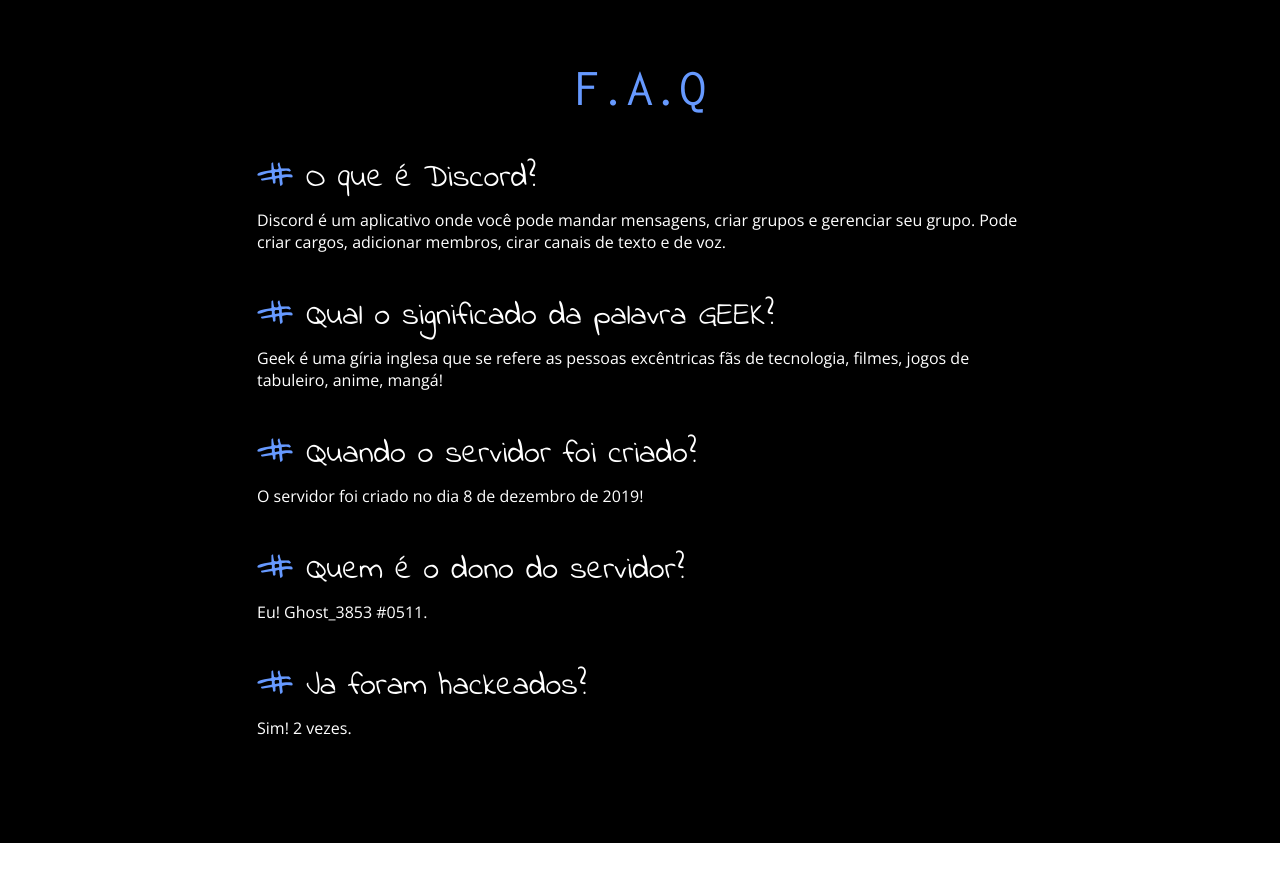
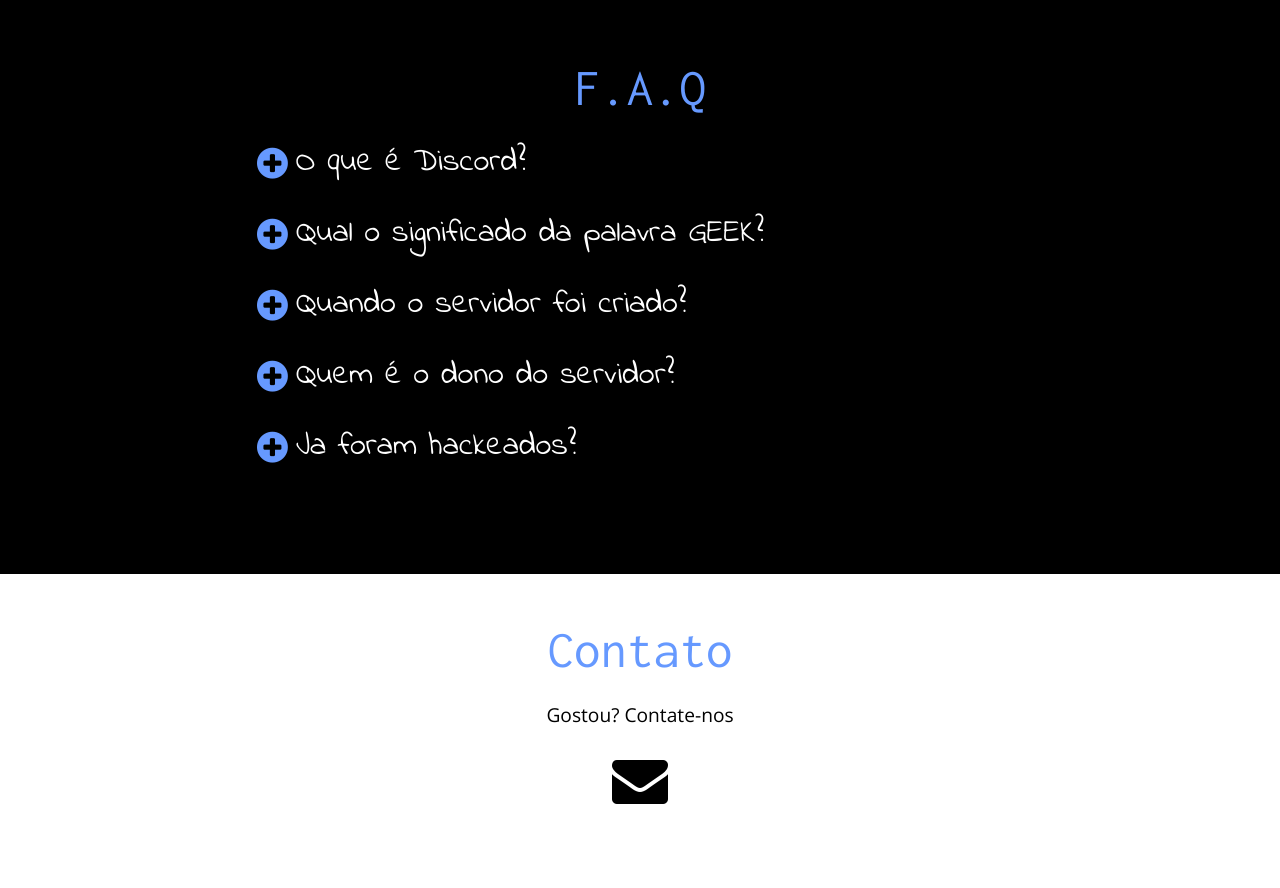
Before and after one commit to ygorlf/geekworld.landing, a plain HTML site: page index.html in a window 1280 px wide. Shown: the part 820-1708 px from the top of the page. After the commit the page ends 1628 px from the top, so only its background shows below. Drawn offline with nearby package versions, Linux system fonts and the light colour scheme; some packages are replaced by stand-ins of ours; a script that the page names is missing.

Commit message:
Adding Collapse Effect on FAQ

```diff
--- a/index.css
+++ b/index.css
@@ -80,21 +80,32 @@
   font: 400 1.4rem 'Open Sans', sans-serif;
 }
 
+.faq {
+  width: 70%;
+  margin: 0 auto;
+}
+
 .faq-title {
   text-align: center;
   color: #6699ff;
   font: 400 3.3rem 'Inconsolata', sans-serif;
 }
 
-.faq {
-  width: 70%;
-  margin: 0 auto;
-}
-
 .question-container {
+  display: flex;
+  flex-wrap: wrap;
+  align-items: center;
   max-width: 766px;
   width: 100%;
   margin: 1.5rem auto;
+}
+
+.plus {
+  display: inline-block;
+  margin-right: .5rem;
+  cursor: pointer;
+  color: #6699ff;
+  font-size: 2.25rem;
 }
 
 .question {
@@ -103,15 +114,17 @@
   font: 400 2rem 'Indie Flower', sans-serif;
 }
 
-.question:before {
-  content: '#';
-  color: #6699ff;
-  font: 400 3rem 'Indie Flower', sans-serif;
+.answer,
+.answer--is-visible {
+  display: none;
+  width: 100%;
+  margin-top: 1rem;
+  color: #fff;
+  font: 400 1rem 'Open Sans', sans-serif;
 }
 
-.answer {
-  color: #fff;
-  font: 400 1rem 'Open Sans', sans-serif;
+.answer--is-visible {
+  display: inline-block;
 }
 
 .contact {
--- a/index.html
+++ b/index.html
@@ -37,6 +37,7 @@
 
     <div class="faq">
       <div class="question-container">
+        <span class="fa fa-plus-circle plus"></span>
         <span class="question">
           O que é Discord?
         </span>
@@ -47,6 +48,7 @@
       </div>
 
       <div class="question-container">
+        <span class="fa fa-plus-circle plus"></span>
         <span class="question">
           Qual o significado da palavra GEEK?
         </span>
@@ -57,6 +59,7 @@
       </div>
 
       <div class="question-container">
+        <span class="fa fa-plus-circle plus"></span>
         <span class="question">
           Quando o servidor foi criado?
         </span>
@@ -66,6 +69,7 @@
       </div>
 
       <div class="question-container">
+        <span class="fa fa-plus-circle plus"></span>
         <span class="question">
           Quem é o dono do servidor?
         </span>
@@ -75,6 +79,7 @@
       </div>
 
       <div class="question-container">
+        <span class="fa fa-plus-circle plus"></span>
         <span class="question">
           Ja foram hackeados?
         </span>
@@ -97,6 +102,22 @@
   <script src="https://cdn.jsdelivr.net/gh/cferdinandi/smooth-scroll/dist/smooth-scroll.polyfills.min.js"></script>
   <script>
     var scroll = new SmoothScroll('a[href*="#"]');
+
+    window.addEventListener('load', function() {
+      var buttons = document.querySelectorAll('.plus');
+
+      buttons.forEach(function(btn) {
+        btn.addEventListener('click', function() {
+          var answer = btn.parentElement.lastElementChild;
+
+          btn.classList.toggle('fa-plus-circle');
+          btn.classList.toggle('fa-minus-circle');
+
+          answer.classList.toggle('answer');
+          answer.classList.toggle('answer--is-visible');
+        });
+      });
+    });
   </script>
 </body>
 </html>
```
